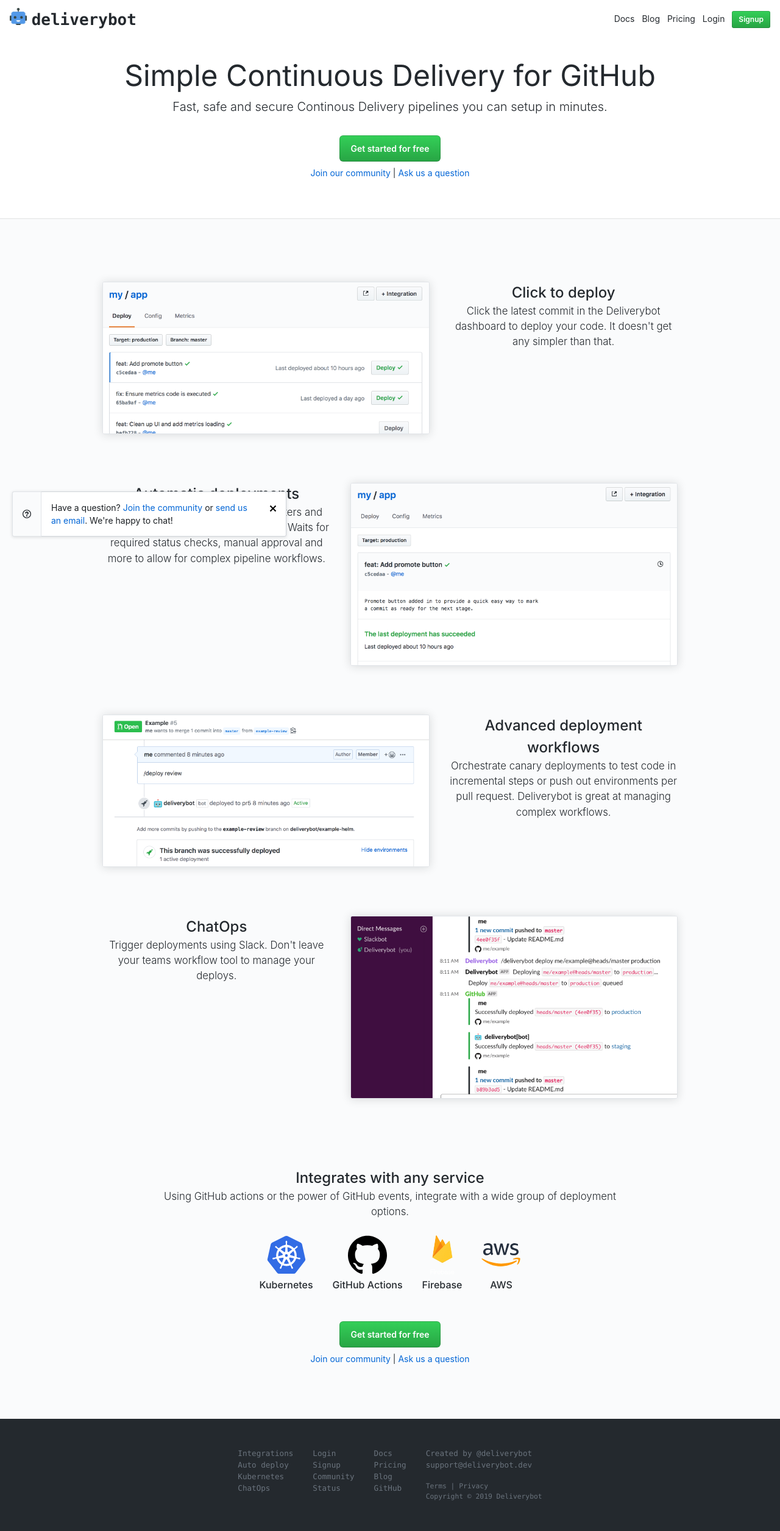
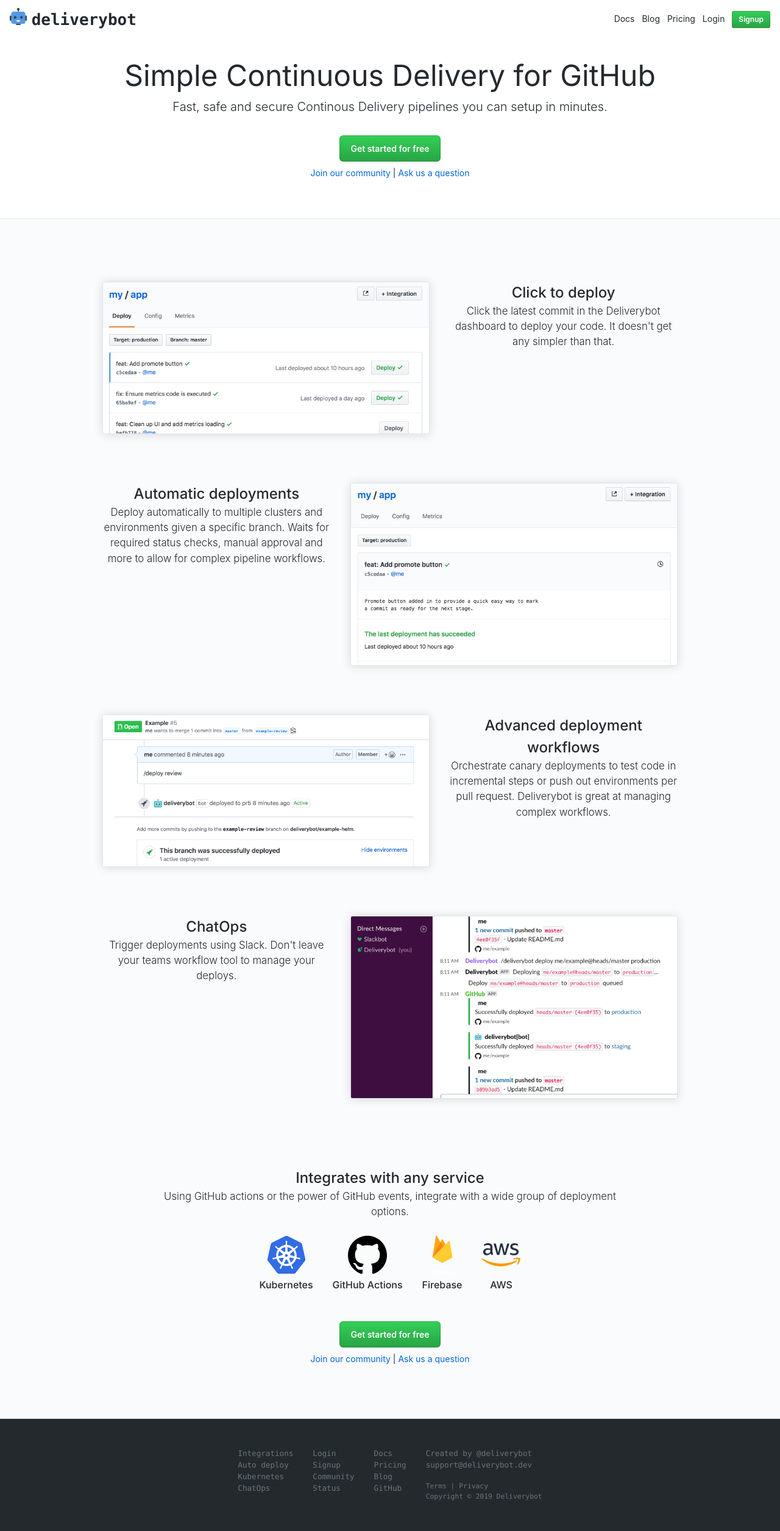
Before and after one commit to deliverybot/deliverybot.github.io, a Jekyll site: the page built from index.html, in a window 1280 px wide. Shown: the whole page at 61% size. Built offline with Jekyll 4.4.1, drawn with Linux system fonts in a browser that asks for light colours; a script that is not in the unit is left out; some of the changed lines change nothing that is shown.

Commit message:
Remove help thing

```diff
--- a/_includes/enable-help.html
+++ /dev/null
@@ -1,23 +0,0 @@
-<script>
-  document.addEventListener("DOMContentLoaded", function(event) {
-    var showHelp = false;
-    window.addEventListener('scroll', function() {
-      if (!showHelp) {
-        if (localStorage.getItem('help-closed')) {
-          return;
-        }
-        document.getElementById("help").style = "";
-        showHelp = true;
-      }
-    });
-
-    var close = document.getElementById('help-close');
-    if (!close) {
-      return;
-    }
-    close.addEventListener('click', function() {
-      localStorage.setItem('help-closed', '1');
-      document.getElementById('help').remove();
-    });
-  });
-</script>
--- a/_includes/help-widget.html
+++ /dev/null
@@ -1,23 +0,0 @@
-<div id="help" style="display: none;" class="p-1 position-fixed bottom-0 left-0">
-  <div class="Toast Toast--animateIn Toast--loading">
-    <span class="Toast-icon bg-gray-light border text-gray-dark">
-      <svg fill="currentColor" width="14" height="16" class="octicon octicon-question" viewBox="0 0 14 16" version="1.1"
-        aria-hidden="true">
-        <path fill-rule="evenodd"
-          d="M6 10h2v2H6v-2zm4-3.5C10 8.64 8 9 8 9H6c0-.55.45-1 1-1h.5c.28 0 .5-.22.5-.5v-1c0-.28-.22-.5-.5-.5h-1c-.28 0-.5.22-.5.5V7H4c0-1.5 1.5-3 3-3s3 1 3 2.5zM7 2.3c3.14 0 5.7 2.56 5.7 5.7s-2.56 5.7-5.7 5.7A5.71 5.71 0 0 1 1.3 8c0-3.14 2.56-5.7 5.7-5.7zM7 1C3.14 1 0 4.14 0 8s3.14 7 7 7 7-3.14 7-7-3.14-7-7-7z">
-        </path>
-      </svg>
-    </span>
-    <span class="Toast-content">
-      Have a question? <a href="{{site.spectrum_url}}">Join the community</a>
-      or <a href="mailto:{{site.support_email}}">send us an email</a>. We're
-      happy to chat!
-    </span>
-    <button id="help-close" class="Toast-dismissButton">
-      <svg width="12" height="16" viewBox="0 0 12 16" class="octicon octicon-x" aria-hidden="true">
-        <path fill-rule="evenodd"
-          d="M7.48 8l3.75 3.75-1.48 1.48L6 9.48l-3.75 3.75-1.48-1.48L4.52 8 .77 4.25l1.48-1.48L6 6.52l3.75-3.75 1.48 1.48L7.48 8z" />
-      </svg>
-    </button>
-  </div>
-</div>
--- a/_layouts/default.html
+++ b/_layouts/default.html
@@ -48,7 +48,6 @@
 
   {{ content }}
 
-  {% include help-widget.html %}
   {% include footer.html %}
 
   {% if jekyll.environment == "production" %}
@@ -67,9 +66,5 @@
   </script>
   <script>(function () { var w = window; var ic = w.Intercom; if (typeof ic === "function") { ic('reattach_activator'); ic('update', w.intercomSettings); } else { var d = document; var i = function () { i.c(arguments); }; i.q = []; i.c = function (args) { i.q.push(args); }; w.Intercom = i; var l = function () { var s = d.createElement('script'); s.type = 'text/javascript'; s.async = true; s.src = 'https://widget.intercom.io/widget/mfjrs8e8'; var x = d.getElementsByTagName('script')[0]; x.parentNode.insertBefore(s, x); }; if (w.attachEvent) { w.attachEvent('onload', l); } else { w.addEventListener('load', l, false); } } })();</script>
   {% endif %}
-
-  {% if page.help %}
-  {% include enable-help.html %}
-  {% endif %}
 </body>
 </html>
```
